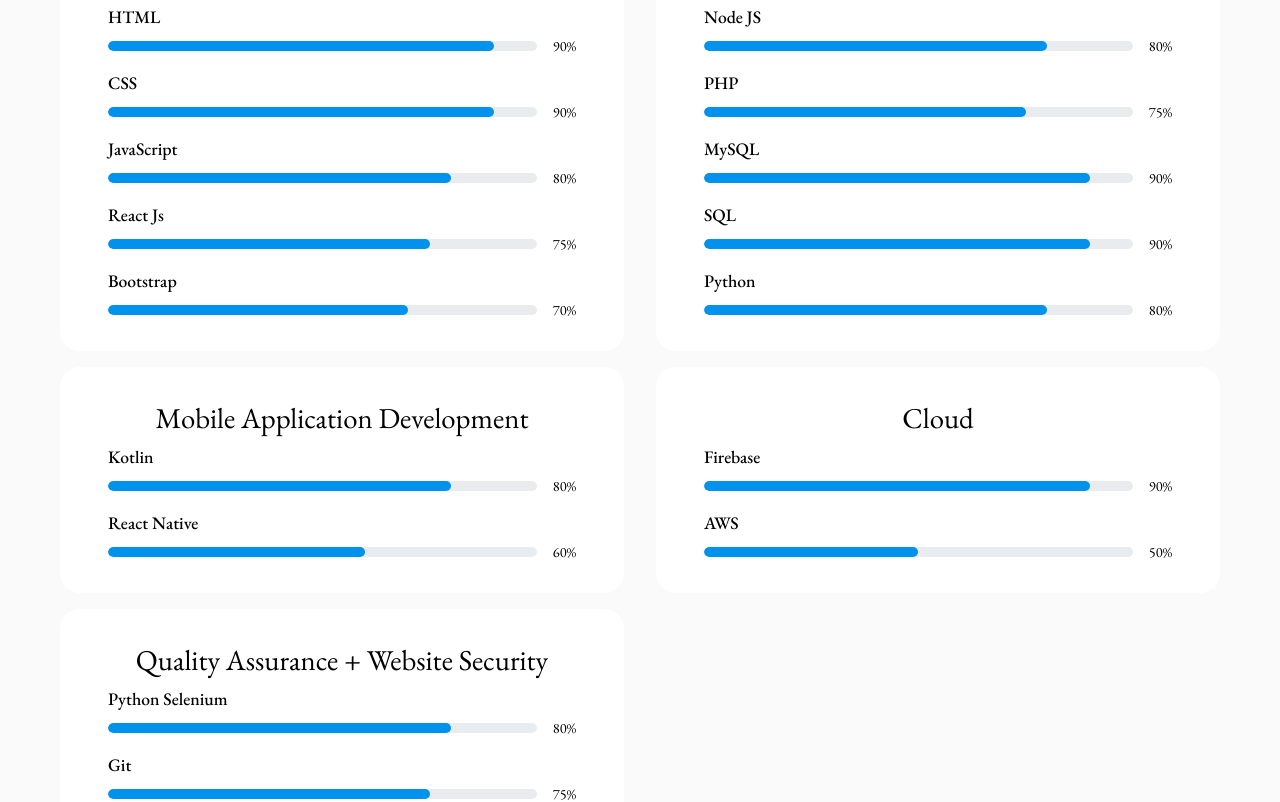
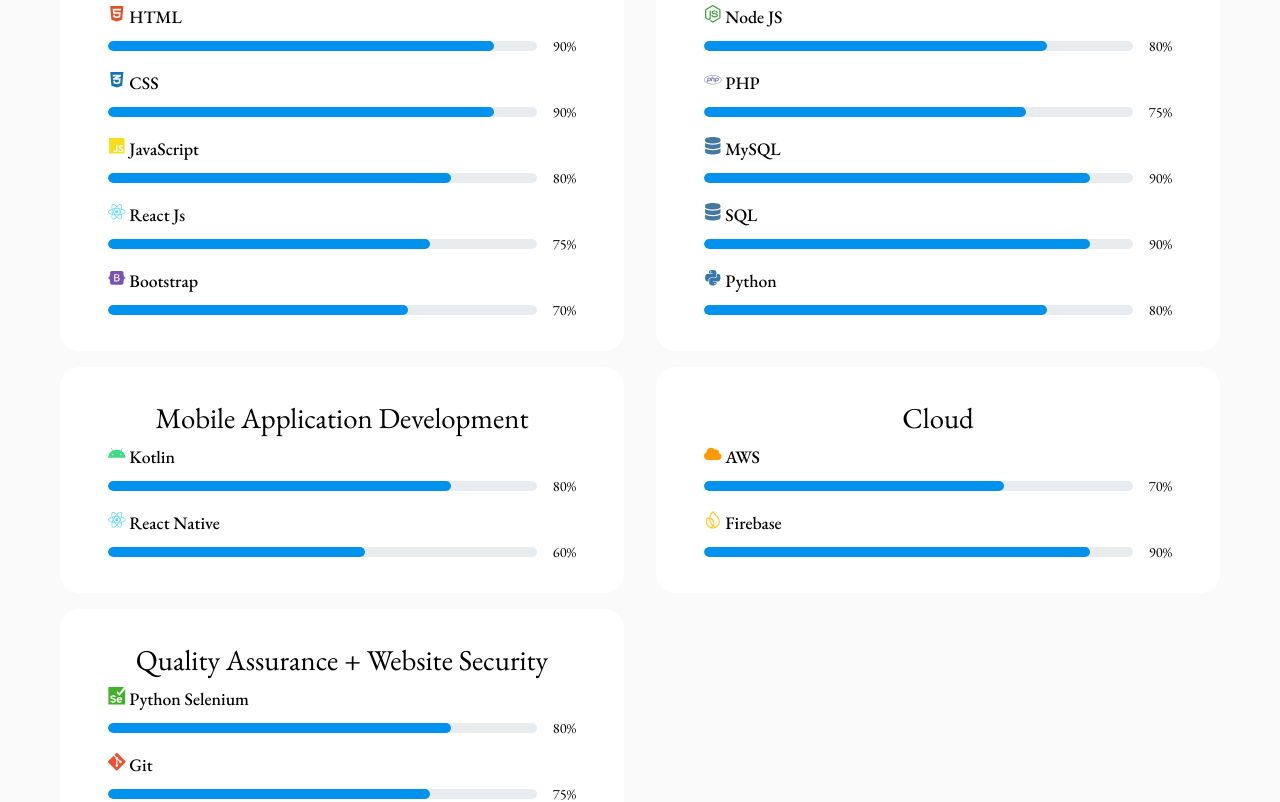
Before and after one commit to varungnathan/varun-gopinath-portfolio, a React (Create React App) app: page / in a window 1280 px wide. Shown: the part 1520-2322 px from the top of the page. Built offline with nearby package versions, Linux system fonts and the light colour scheme.

Commit message:
Add icons to skills in Skills component for enhanced visual representation

```diff
--- a/src/components/skills/Skills.jsx
+++ b/src/components/skills/Skills.jsx
@@ -1,6 +1,8 @@
 // src\components\skills\Skills.jsx
 
 import React, { useEffect } from 'react';
+import { FaHtml5, FaCss3Alt, FaJs, FaReact, FaBootstrap, FaNodeJs, FaPhp, FaDatabase, FaPython, FaAndroid, FaCloud } from 'react-icons/fa';
+import { SiFirebase, SiSelenium, SiGit } from 'react-icons/si';
 import './skills.css';
 
 const Skills = () => {
@@ -8,42 +10,43 @@
     {
       title: 'Web Development',
       skills: [
-        { name: 'HTML', level: 90 },
-        { name: 'CSS', level: 90 },
-        { name: 'JavaScript', level: 80 },
-        { name: 'React Js', level: 75 },
-        { name: 'Bootstrap', level: 70 },
+        { name: 'HTML', level: 90, icon: <FaHtml5 color="#E34F26" /> },
+        { name: 'CSS', level: 90, icon: <FaCss3Alt color="#1572B6" /> },
+        { name: 'JavaScript', level: 80, icon: <FaJs color="#F7DF1E" /> },
+        { name: 'React Js', level: 75, icon: <FaReact color="#61DAFB" /> },
+        { name: 'Bootstrap', level: 70, icon: <FaBootstrap color="#7952B3" /> },
       ],
     },
     {
       title: 'Backend Development',
       skills: [
-        { name: 'Node JS', level: 80 },
-        { name: 'PHP', level: 75 },
-        { name: 'MySQL', level: 90 },
-        { name: 'SQL', level: 90 },
-        { name: 'Python', level: 80 },
+        { name: 'Node JS', level: 80, icon: <FaNodeJs color="#339933" /> },
+        { name: 'PHP', level: 75, icon: <FaPhp color="#777BB4" /> },
+        { name: 'MySQL', level: 90, icon: <FaDatabase color="#4479A1" /> },
+        { name: 'SQL', level: 90, icon: <FaDatabase color="#4479A1" /> },
+        { name: 'Python', level: 80, icon: <FaPython color="#3776AB" /> },
+        ,
       ],
     },
     {
       title: 'Mobile Application Development',
       skills: [
-        { name: 'Kotlin', level: 80 },
-        { name: 'React Native', level: 60 },
+        { name: 'Kotlin', level: 80, icon: <FaAndroid color="#3DDC84" /> },
+        { name: 'React Native', level: 60, icon: <FaReact color="#61DAFB" /> },
       ],
     },
     {
       title: 'Cloud',
       skills: [
-        { name: 'Firebase', level: 90 },
-        { name: 'AWS', level: 50 },
+        { name: 'AWS', level: 70, icon: <FaCloud color="#FF9900" /> },
+        { name: 'Firebase', level: 90, icon: <SiFirebase color="#FFCA28" /> },
       ],
     },
     {
       title: 'Quality Assurance + Website Security',
       skills: [
-        { name: 'Python Selenium', level: 80 },
-        { name: 'Git', level: 75 },
+        { name: 'Python Selenium', level: 80, icon: <SiSelenium color="#43B02A" /> },
+        { name: 'Git', level: 75, icon: <SiGit color="#F05032" /> },
       ],
     },
   ];
@@ -81,7 +84,7 @@
             <div className="skills__group">
               {group.skills.map((skill) => (
                 <div className="skills__data" key={skill.name}>
-                  <h4 className="skills__name">{skill.name}</h4>
+                  <h4 className="skills__name">{skill.icon} {skill.name}</h4>
                   <div className="skill__bar-container">
                     <div className="skill__bar">
                       <div
```
